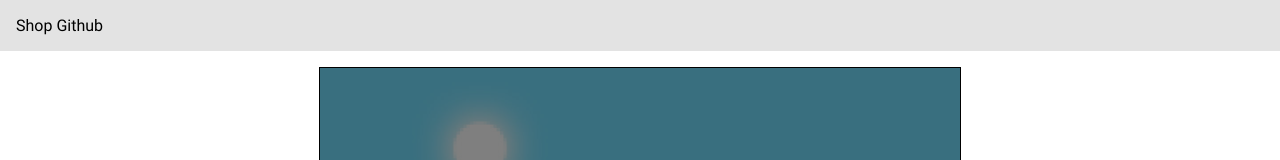
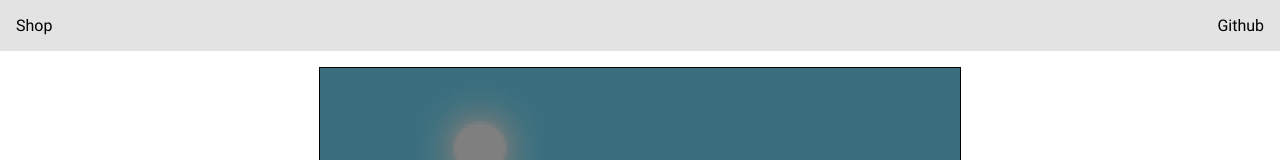
Before and after one commit to xflipperkast/Flappy-Bird, a plain HTML site: page index.html in a window 1280 px wide. Shown: the top 160 px of the page. Drawn offline with Linux system fonts and the light colour scheme.

Commit message:
Update index.html

```diff
--- a/index.html
+++ b/index.html
@@ -12,7 +12,7 @@
             <ul>
                 <li>
                     <a href="./shop.html">Shop</a>
-                    <a href="https://github.com/xflipperkast/Flappy-Bird">Github</a>
+                    <a href="https://github.com/xflipperkast/Flappy-Bird" style="float: right;">Github</a>
                 </li>
             </ul>
         </nav>
```
